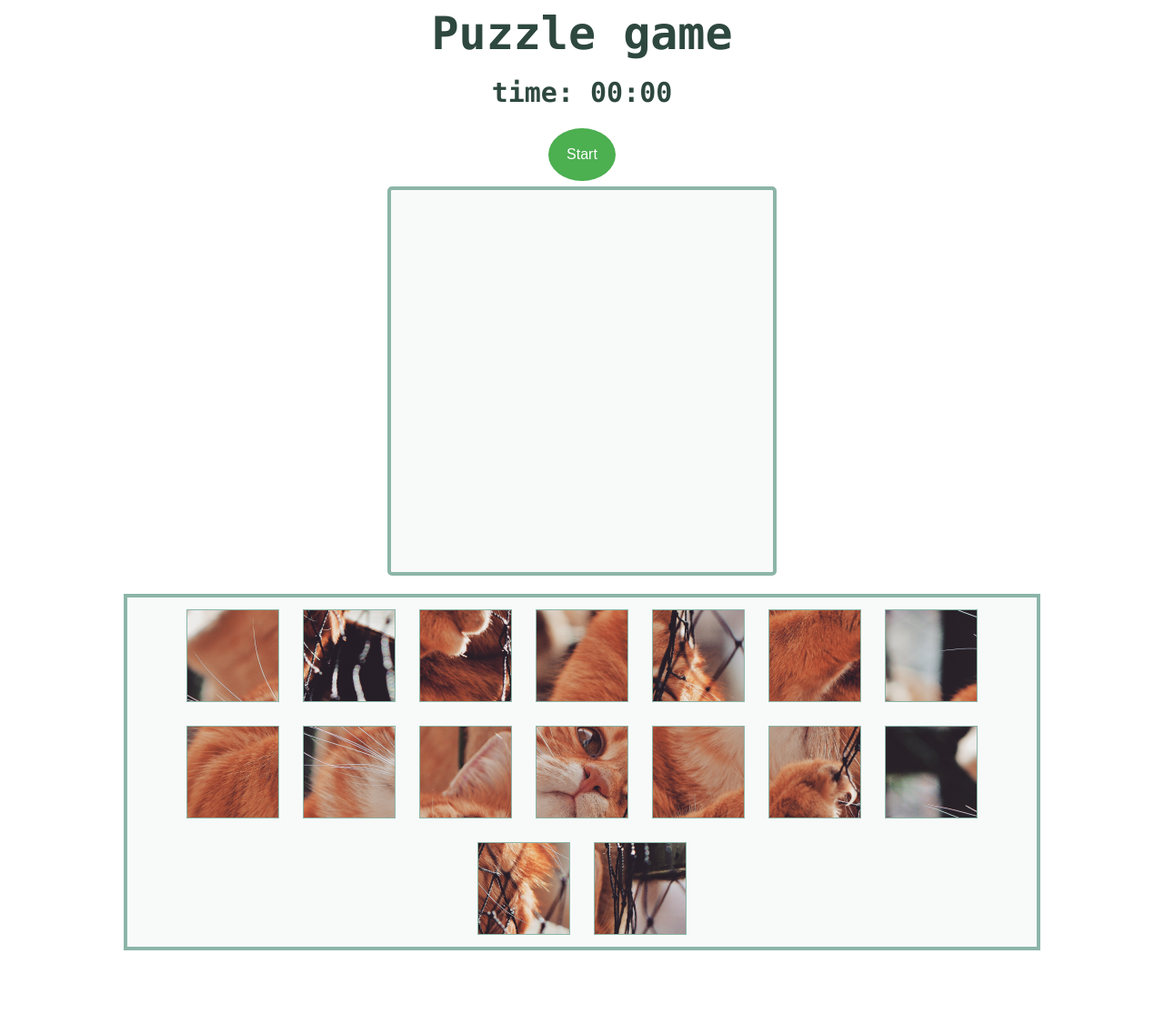
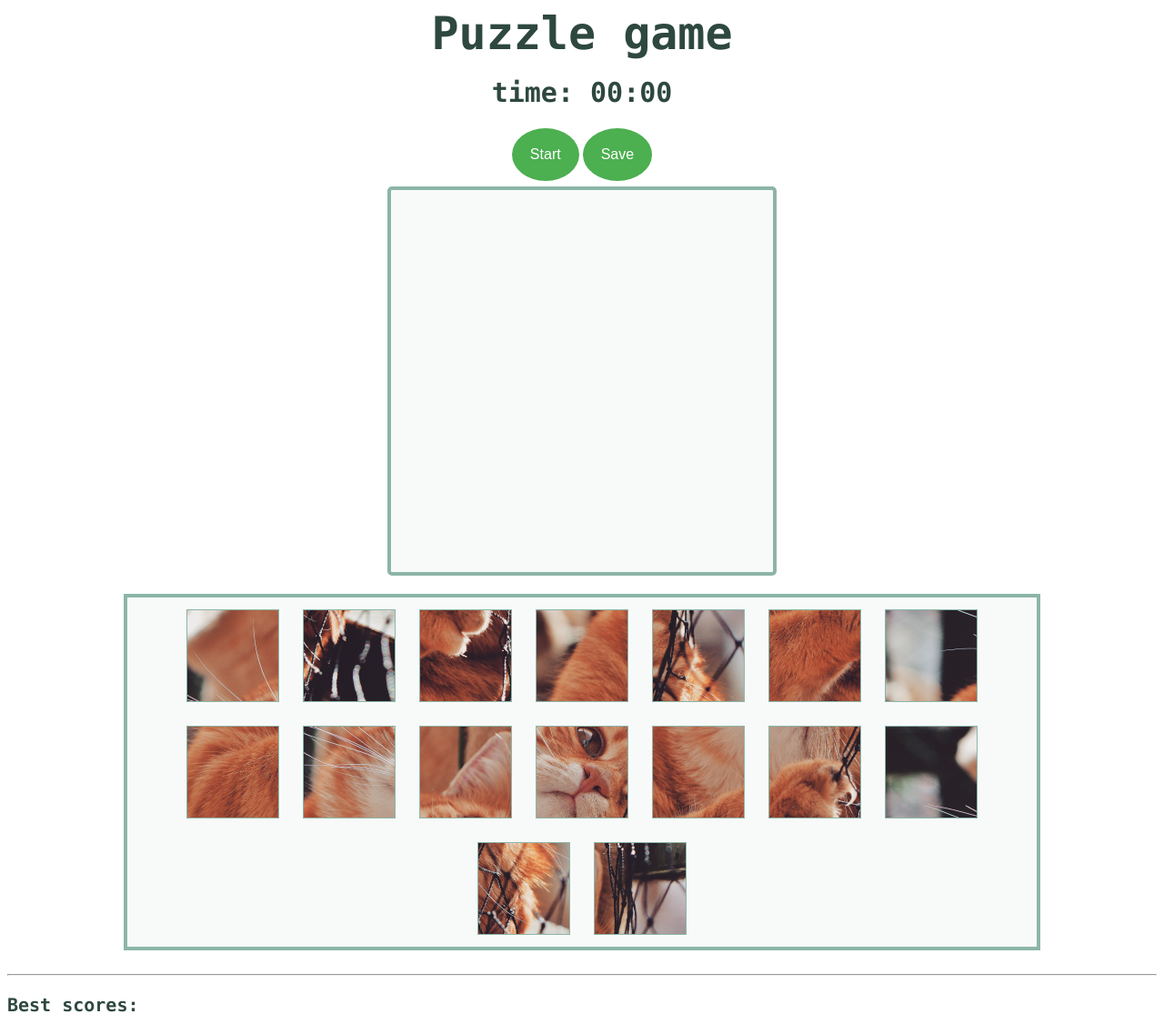
Before and after one commit to sqoger/JSgame, a Flask app: page /puzzle in a window 1280 px wide. Shown: the whole page at 91% size. Before the commit the page ends 1045 px from the top, so only its background shows below. Run offline with Flask 2, Linux system fonts and the light colour scheme.

Commit message:
best scores draft

```diff
--- a/static/puzzle.js
+++ b/static/puzzle.js
@@ -137,5 +137,17 @@ function convertIntoString(value) {
 }
 
 function endCounting() {
-    clearInterval(counting)
+    clearInterval(counting);
 }
+
+function saveResult() {
+    let positionNumber = 1;
+    let name = prompt("Please enter your name/nick: ");
+    let scoresList = document.querySelector("#scores-list");
+    let paragraph = document.createElement("p");
+    let content = document.createTextNode(positionNumber + ". " + name + ": " + minutes.innerHTML + ":" + seconds.innerHTML);
+    paragraph.appendChild(content);
+    paragraph.classList.add("text");
+    paragraph.classList.add("each-score")
+    scoresList.appendChild(paragraph);
+}
--- a/static/style-puzzle.css
+++ b/static/style-puzzle.css
@@ -79,3 +79,13 @@
   justify-content: center;
   align-items: center;
 }
+
+.scores {
+    font-size: 20px;
+    text-align: left;
+}
+
+.each-score {
+    font-size: 15px;
+    text-align: left;
+}
--- a/templates/puzzle.html
+++ b/templates/puzzle.html
@@ -13,6 +13,7 @@
     </div><br>
     <div class="position">
         <button class="button" onclick="startCounting()">Start</button>
+        <button class="button" onclick="saveResult()">Save</button>
     </div>
 
     <div class="game">
@@ -39,6 +40,11 @@
             <div class="part" ><img src="static/puzzle/{{ directory }}/image_part_015.jpg" alt="15"/></div>
             <div class="part" ><img src="static/puzzle/{{ directory }}/image_part_016.jpg" alt="16"/></div>
         </div>
+        <div>
+            <br><hr>
+            <p class="text scores">Best scores:</p>
+            <div id="scores-list"></div>
+        </div>
     </div>
 </body>
 </html>
```
